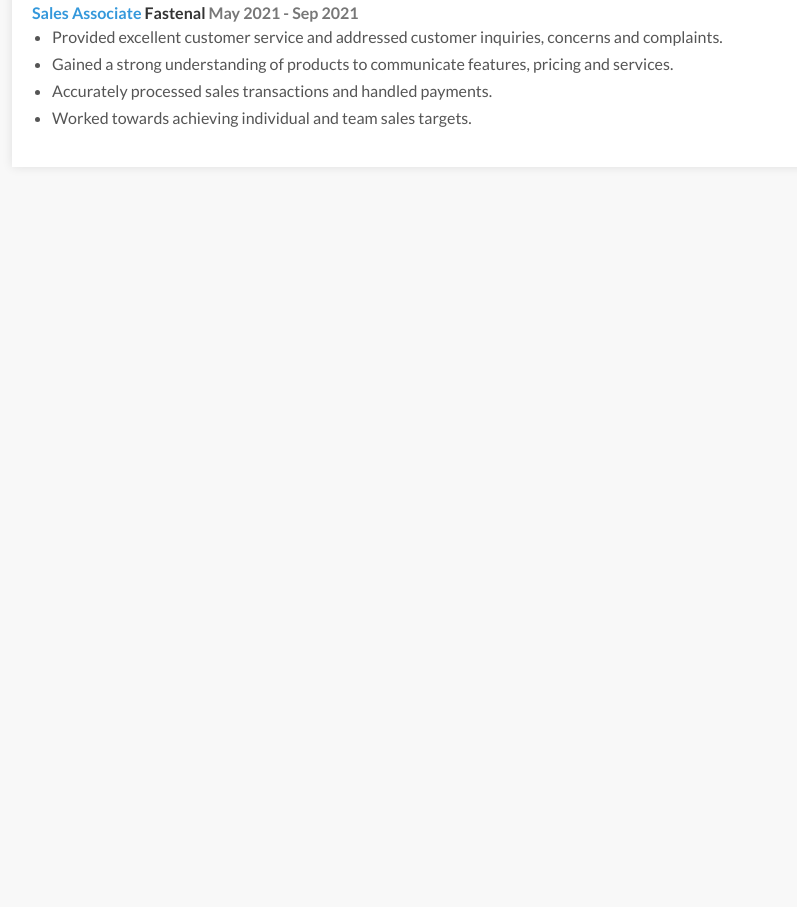
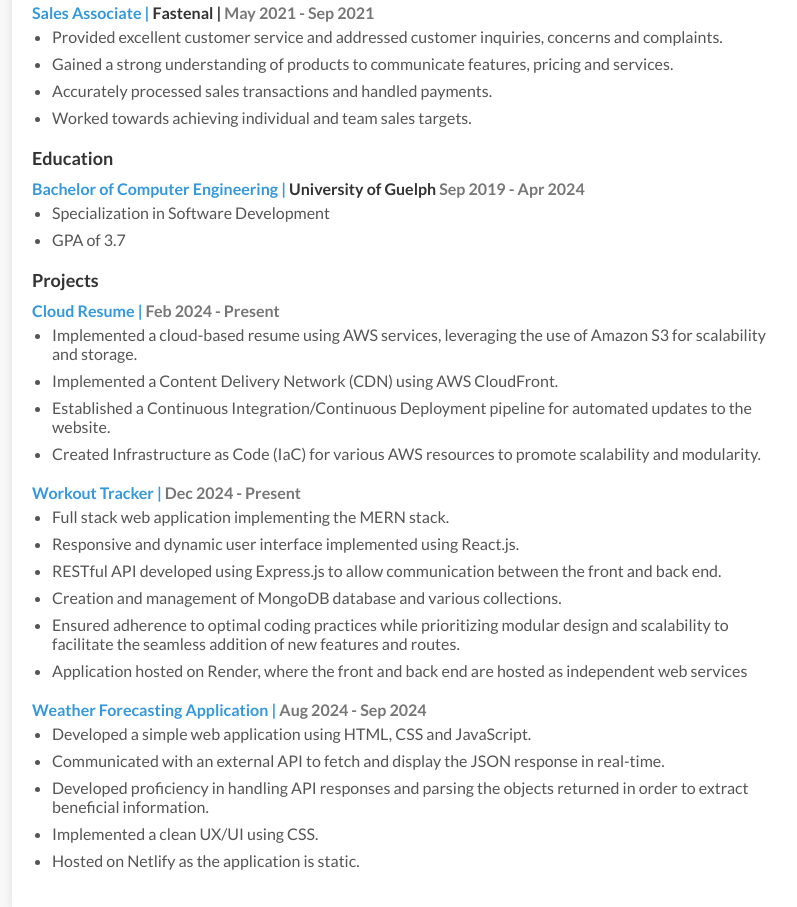
Before and after one commit to aidancorcoran/Cloud-Resume-Challenge, a plain HTML site: page index.html in a window 1280 px wide. Shown: the part 365-1272 px from the top of the page, without its empty margins (228-1025 px from the left). Before the commit the page ends 800 px from the top, so only its background shows below. Drawn offline with Linux system fonts and the light colour scheme.

Commit message:
resume completed

```diff
--- a/index.html
+++ b/index.html
@@ -26,8 +26,8 @@
                 <div class="section-list">
                     <div class="section-list-tem">
                         <div class="company-info">
-                            <span class="position-title">Solutions Developer</span>
-                            <span class="company-name">Shore Consulting Group</span>
+                            <span class="position-title">Solutions Developer |</span>
+                            <span class="company-name">Shore Consulting Group |</span>
                             <span class="time-period">Jun 2022 - Present</span>
                         </div>
                         <div class="role-details">
@@ -45,8 +45,8 @@
                     </div>
                     <div class="section-list-tem">
                         <div class="company-info">
-                            <span class="position-title">Sales Associate</span>
-                            <span class="company-name">Fastenal</span>
+                            <span class="position-title">Sales Associate |</span>
+                            <span class="company-name">Fastenal | </span>
                             <span class="time-period">May 2021 - Sep 2021</span>
                         </div>
                         <div class="role-details">
@@ -60,6 +60,74 @@
                     </div>
                 </div>
             </div>
+            <div class="section">
+                <div class="section-title">Education</div>
+                <div class="section-list">
+                    <div class="section-list-tem">
+                        <div class="company-info">
+                            <span class="position-title">Bachelor of Computer Engineering |</span>
+                            <span class="company-name">University of Guelph</span>
+                            <span class="time-period">Sep 2019 - Apr 2024</span>
+                        </div>
+                        <div class="role-details">
+                            <ul class="job-info-list">
+                                <li>Specialization in Software Development</li>
+                                <li>GPA of 3.7</li>
+                            </ul>
+                        </div>
+                    </div>
+                </div>
+            </div>
+            <div class="section">
+                <div class="section-title">Projects</div>
+                <div class="section-list">
+                    <div class="section-list-tem">
+                        <div class="company-info">
+                            <span class="position-title">Cloud Resume |</span>
+                            <span class="time-period">Feb 2024 - Present</span>
+                        </div>
+                        <div class="role-details">
+                            <ul class="job-info-list">
+                                <li>Implemented a cloud-based resume using AWS services, leveraging the use of Amazon S3 for scalability and storage.</li>
+                                <li>Implemented a Content Delivery Network (CDN) using AWS CloudFront.</li>
+                                <li>Established a Continuous Integration/Continuous Deployment pipeline for automated updates to the website.</li>
+                                <li>Created Infrastructure as Code (IaC) for various AWS resources to promote scalability and modularity.</li>
+                            </ul>
+                        </div>
+                    </div>
+                    <div class="section-list-tem">
+                        <div class="company-info">
+                            <span class="position-title">Workout Tracker |</span>
+                            <span class="time-period">Dec 2024 - Present</span>
+                        </div>
+                        <div class="role-details">
+                            <ul class="job-info-list">
+                                <li>Full stack web application implementing the MERN stack.</li>
+                                <li>Responsive and dynamic user interface implemented using React.js.</li>
+                                <li>RESTful API developed using Express.js to allow communication between the front and back end.</li>
+                                <li>Creation and management of MongoDB database and various collections.</li>
+                                <li>Ensured adherence to optimal coding practices while prioritizing modular design and scalability to facilitate the seamless addition of new features and routes.</li>
+                                <li>Application hosted on Render, where the front and back end are hosted as independent web services</li>
+                            </ul>
+                        </div>
+                    </div>
+                    <div class="section-list-tem">
+                        <div class="company-info">
+                            <span class="position-title">Weather Forecasting Application |</span>
+                            <span class="time-period">Aug 2024 - Sep 2024</span>
+                        </div>
+                        <div class="role-details">
+                            <ul class="job-info-list">
+                                <li>Developed a simple web application using HTML, CSS and JavaScript.</li>
+                                <li>Communicated with an external API to fetch and display the JSON response in real-time.</li>
+                                <li>Developed proficiency in handling API responses and parsing the objects returned in order to extract beneficial information.</li>
+                                <li>Implemented a clean UX/UI using CSS.</li>
+                                <li>Hosted on Netlify as the application is static.</li>
+                            </ul>
+                        </div>
+                    </div>
+                </div>
+            </div>
         </div>
     </div>
 </body>
```
